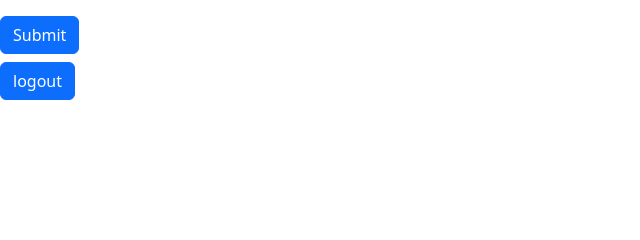
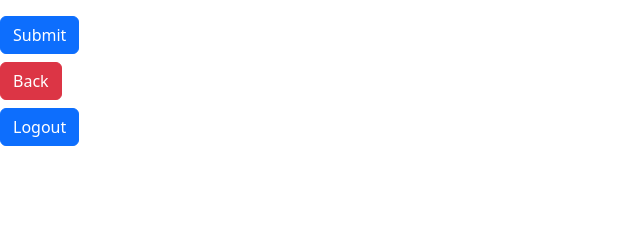
Before and after one commit to vex-tournament/vex_tournament, a Django app: page /alliance_selection/1/ in a window 1280 px wide. Shown: the part 97-337 px from the top of the page, without its empty margins (0-640 px from the left). Run offline with Django 5.2, Linux system fonts and the light colour scheme; the visitor is signed in with stand-in values (Sample User, id 1); data that the repository does not hold is empty; parts of the project's set-up code (start-up, migrations or seed data) failed here and were passed over.

Commit message:
add back button in alliance selection

```diff
--- a/templates/tournament_site/alliance_selection.html
+++ b/templates/tournament_site/alliance_selection.html
@@ -41,5 +41,10 @@
         <input type="submit" class="btn btn-primary mb-2" value="Submit">
     </form>
 
-    <a class="btn btn-primary" href="{% url 'logout' %}">logout</a>
+    <div class="mb-2">
+        <a class="btn btn-danger" href="{% url 'manage_tournament' %}">Back</a>
+    </div>
+    <div>
+        <a class="btn btn-primary" href="{% url 'logout' %}">Logout</a>
+    </div>
 {% endblock %}
```
